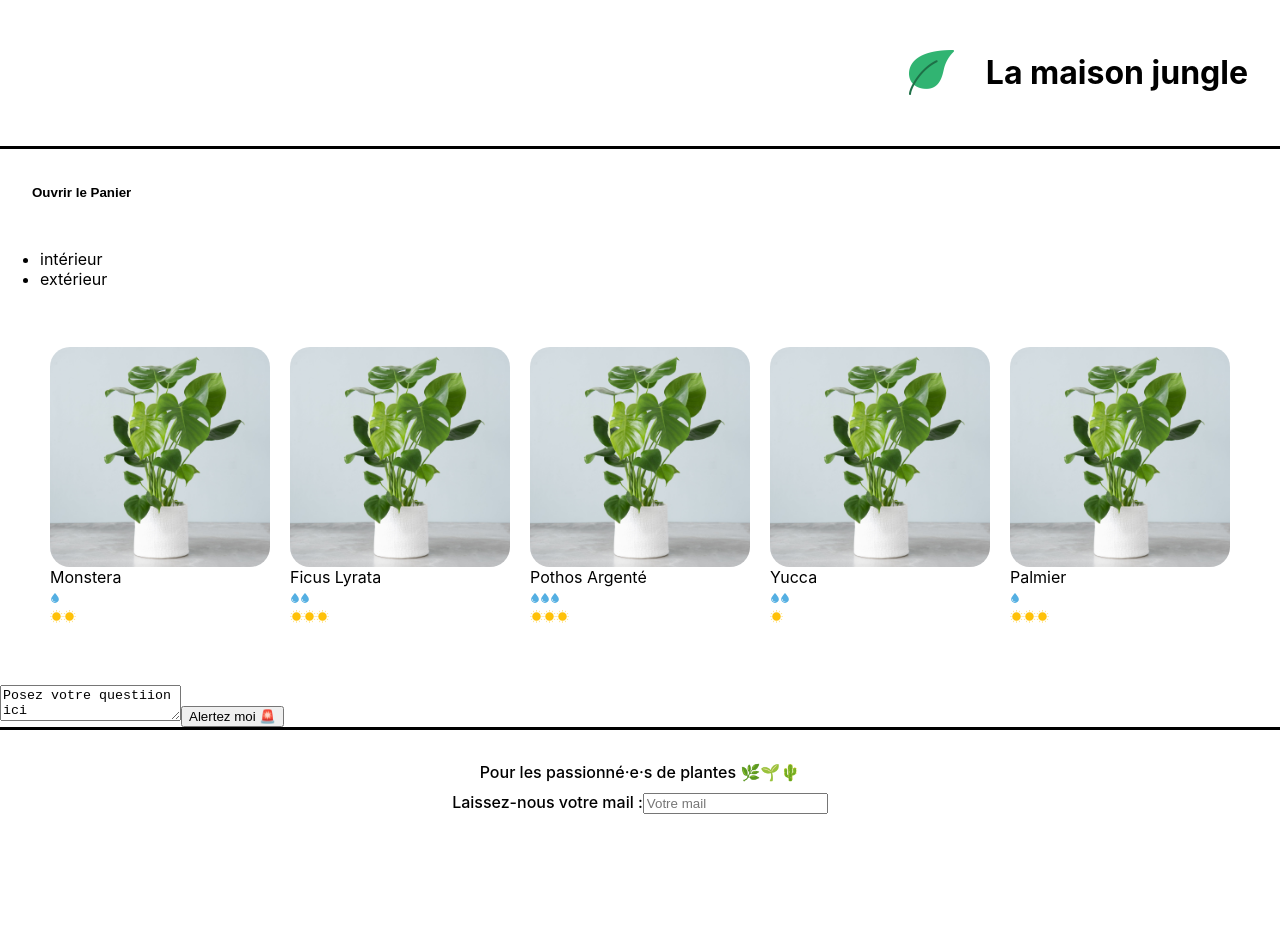
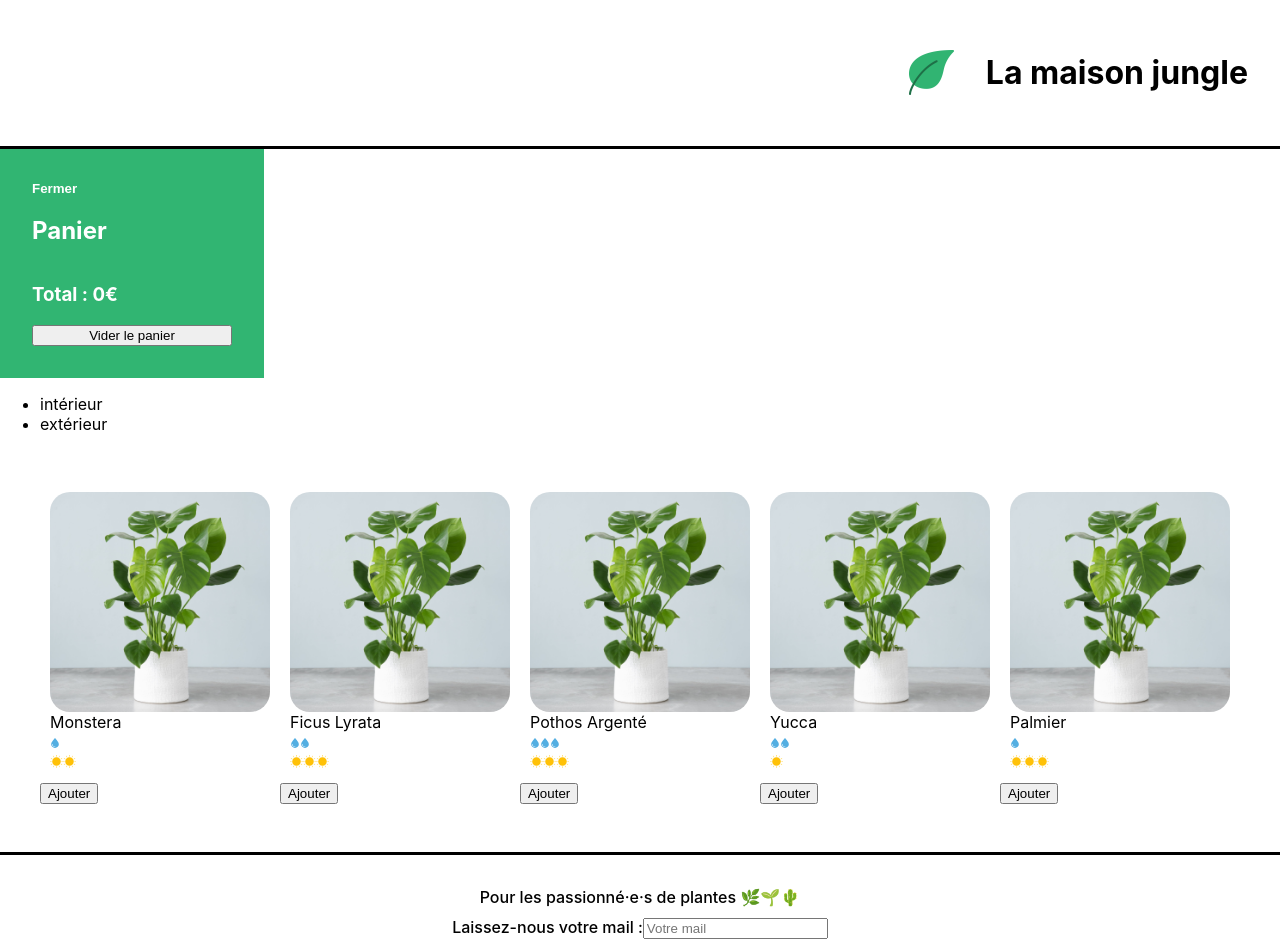
Before and after one commit to YeshiGlt/la-maison-jungle, a React (Create React App) app: page / in a window 1280 px wide. Shown: the top 952 px of the page. Before the commit the page ends 856 px from the top, so only its background shows below. Built offline with nearby package versions, Linux system fonts and the light colour scheme.

Commit message:
📦 NEW: State : Ajouter des plantes au panier et afficher son nom, prix et quantité + maj du total

```diff
--- a/src/components/App.js
+++ b/src/components/App.js
@@ -1,17 +1,24 @@
-import React from "react";
+import React, { useState } from "react";
 import Banner from "./Banner";
 import Cart from "./Cart";
 import ShoppingList from "./ShoppingList";
-import QuestionForm from "./QuestionForm";
 import Footer from "./Footer";
+import logo from "../assets/logo.png";
 
 function App() {
+  const title = "La maison jungle";
+  const [cart, updateCart] = useState([]);
+
   return (
     <React.Fragment>
-      <Banner />
-      <Cart />
-      <ShoppingList />
-      <QuestionForm />
+      <Banner>
+        <img src={logo} alt="La maison jungle" className="lmj-logo" />
+        <h1 className="lmj-title">{title}</h1>
+      </Banner>
+      <div>
+        <Cart cart={cart} updateCart={updateCart} />
+        <ShoppingList cart={cart} updateCart={updateCart} />
+      </div>
       <Footer />
     </React.Fragment>
   );
--- a/src/components/CareScale.js
+++ b/src/components/CareScale.js
@@ -26,15 +26,7 @@ function CareScale({ scaleValue, careType }) {
   }
 
   return (
-    <div
-      onClick={() =>
-        alert(
-          `Cette plante requiert ${quantityType[scaleValue]} ${
-            careType === "light" ? "de lumière" : "d'arrosage"
-          }`
-        )
-      }
-    >
+    <div>
       {range.map((rangeElem) =>
         scaleValue >= rangeElem ? (
           <span
--- a/src/components/Cart.js
+++ b/src/components/Cart.js
@@ -1,11 +1,12 @@
 import { useState } from "react";
 import "../styles/Cart.css";
 
-function Cart() {
-  const monsteraPrice = 8;
-  const [cart, updateCart] = useState(0);
-  const [isOpen, setIsOpen] = useState(false);
-  const initialState = 0;
+function Cart({ cart, updateCart }) {
+  const [isOpen, setIsOpen] = useState(true);
+  const total = cart.reduce(
+    (nP1, plantType) => nP1 + plantType.quantity * plantType.price,
+    0
+  );
 
   return isOpen ? (
     <div className="lmj-cart">
@@ -16,17 +17,13 @@ function Cart() {
         Fermer
       </button>
       <h2>Panier</h2>
-      <div>
-        Monstera : {monsteraPrice}€
-        <button
-          onClick={() => updateCart(cart + 1)}
-          className="lmj-cart-add-button"
-        >
-          Ajouter
-        </button>
-      </div>
-      <h3>Total : {monsteraPrice * cart}€</h3>
-      <button onClick={() => updateCart(initialState)}>Vider le panier</button>
+      {cart.map(({ name, price, quantity }, index) => (
+        <div key={`${name}-${index}`}>
+          {name} {price}€ x {quantity}
+        </div>
+      ))}
+      <h3>Total : {total}€</h3>
+      <button onClick={() => updateCart([])}>Vider le panier</button>
     </div>
   ) : (
     <div className="lmj-cart-closed">
--- a/src/components/ShoppingList.js
+++ b/src/components/ShoppingList.js
@@ -2,12 +2,27 @@ import { plantList } from "../datas/plantList";
 import "../styles/ShoppingList.css";
 import PlantItem from "./PlantItem";
 
-function ShoppingList() {
+function ShoppingList({ cart, updateCart }) {
   const categoriesPlant = plantList.reduce(
     (nP1, plant) =>
       nP1.includes(plant.category) ? nP1 : nP1.concat(plant.category),
     []
   );
+
+  function addToCart(name, price) {
+    const currentPlantAdded = cart.find((plant) => plant.name === name);
+    if (currentPlantAdded) {
+      const cartFilteredCurrentPlant = cart.filter(
+        (plant) => plant.name !== name
+      );
+      updateCart([
+        ...cartFilteredCurrentPlant,
+        { name, price, quantity: currentPlantAdded.quantity + 1 },
+      ]);
+    } else {
+      updateCart([...cart, { name, price, quantity: 1 }]);
+    }
+  }
 
   return (
     <div className="lmj-shopping-list">
@@ -17,7 +32,8 @@ function ShoppingList() {
         ))}
       </ul>
       <ul className="lmj-plant-list">
-        {plantList.map(({ id, cover, name, water, light }) => (
+        {plantList.map(({ id, cover, name, water, light, price }) => (
+          <div key={id}>
             <PlantItem
               id={id}
               cover={cover}
@@ -25,6 +41,8 @@ function ShoppingList() {
               water={water}
               light={light}
             />
+            <button onClick={() => addToCart(name, price)}>Ajouter</button>
+          </div>
         ))}
       </ul>
     </div>
--- a/src/datas/plantList.js
+++ b/src/datas/plantList.js
@@ -8,6 +8,8 @@ export const plantList = [
     cover: monstera,
     light: 2,
     water: 1,
+    price: 15,
+    quantity: 8,
   },
   {
     id: "2cd",
@@ -16,6 +18,8 @@ export const plantList = [
     cover: monstera,
     light: 3,
     water: 2,
+    price: 16,
+    quantity: 9,
   },
   {
     id: "3ef",
@@ -24,6 +28,8 @@ export const plantList = [
     cover: monstera,
     light: 3,
     water: 3,
+    price: 9,
+    quantity: 5,
   },
   {
     id: "4gh",
@@ -32,6 +38,8 @@ export const plantList = [
     cover: monstera,
     light: 1,
     water: 2,
+    price: 12,
+    quantity: 6,
   },
   {
     id: "5ij",
@@ -40,5 +48,7 @@ export const plantList = [
     cover: monstera,
     light: 3,
     water: 1,
+    price: 19,
+    quantity: 3,
   },
 ];
```
Lines whose indentation alone changed are shown as unchanged.
